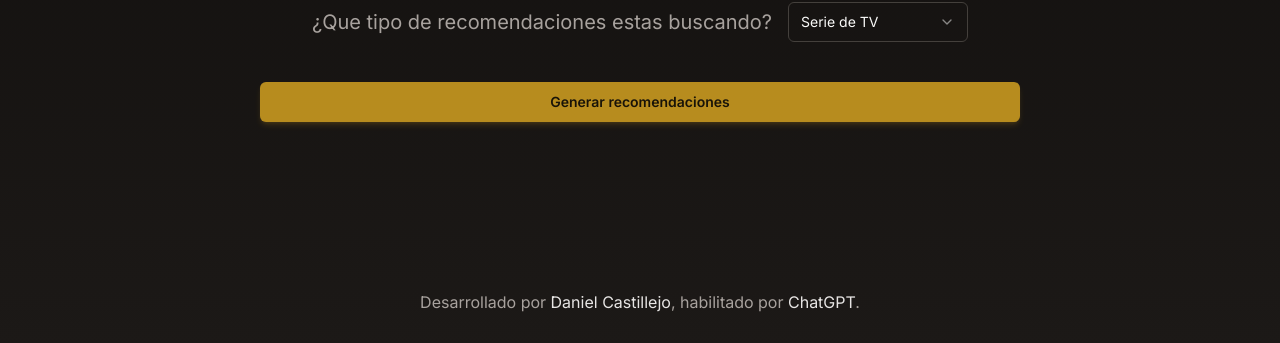
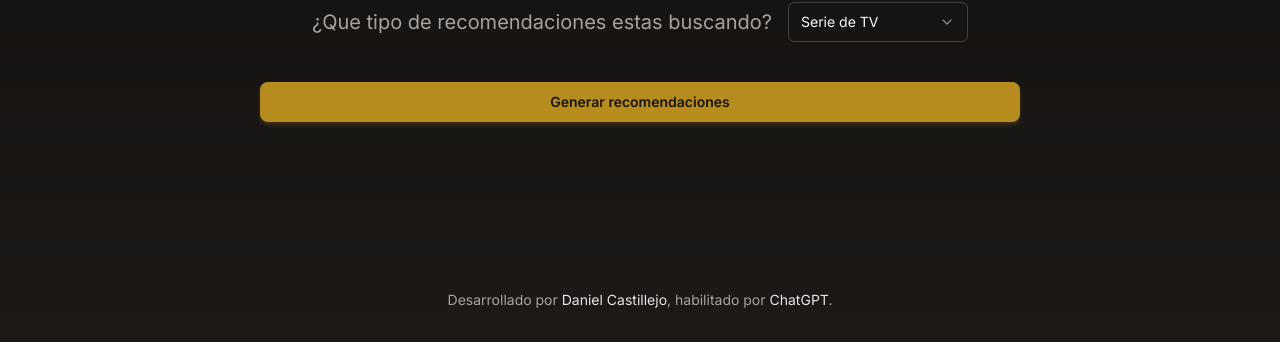
Before and after one commit to dkast/cine-ai, a Next.js app: page / in a window 1280 px wide. Shown: the part 557-900 px from the top of the page. Built offline with nearby package versions, Linux system fonts and the light colour scheme; no server answers.

Commit message:
Small visual changes

```diff
--- a/src/app/page.tsx
+++ b/src/app/page.tsx
@@ -34,7 +34,7 @@ export default function Home() {
         <SelectKind />
         <GenerateResults />
       </main>
-      <footer className="text-center py-8">
+      <footer className="text-center py-8 text-sm">
         <Balancer>Desarrollado por <Link href="https://dkast.dev" className="text-gray-200 hover:underline">Daniel Castillejo</Link>, habilitado por <Link href="https://openai.com/blog/chatgpt" className="text-gray-200 hover:underline">ChatGPT</Link>.
         </Balancer>
       </footer>
--- a/src/components/generate-results.tsx
+++ b/src/components/generate-results.tsx
@@ -78,7 +78,7 @@ const GenerateResults = () => {
           disabled={media?.length === 0}
           // eslint-disable-next-line @typescript-eslint/no-misused-promises
           onClick={(e) => generateMedia(e)}
-          className="rounded-md shadow-amber-400/20 bg-amber-400 py-2.5 px-3.5 text-sm font-semibold text-black/90 shadow-md transition hover:bg-amber-400 focus-visible:outline focus-visible:outline-2 focus-visible:outline-offset-2 focus-visible:outline-amber-500 active:scale-[0.99] disabled:opacity-70"
+          className="rounded-lg shadow-amber-400/20 bg-amber-400 py-2.5 px-3.5 text-sm font-semibold text-black/90 shadow-md transition hover:bg-amber-400 focus-visible:outline focus-visible:outline-2 focus-visible:outline-offset-2 focus-visible:outline-amber-500 active:scale-[0.99] disabled:opacity-70"
         >
           Generar recomendaciones
         </button>
```
